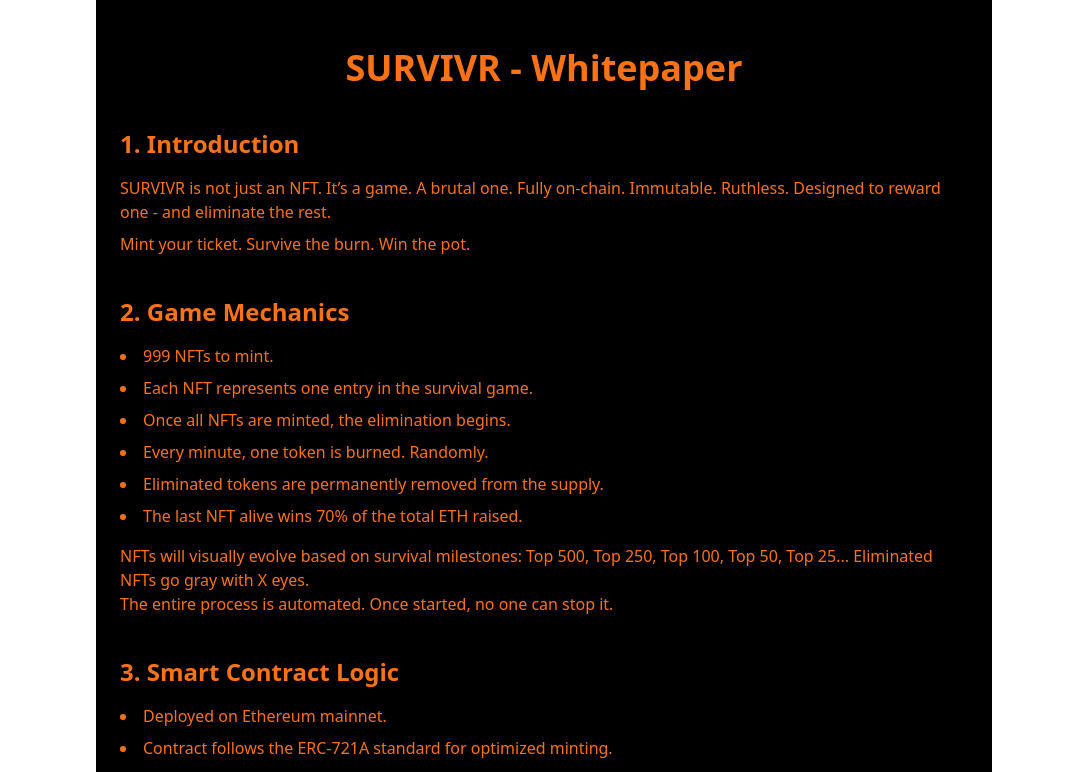
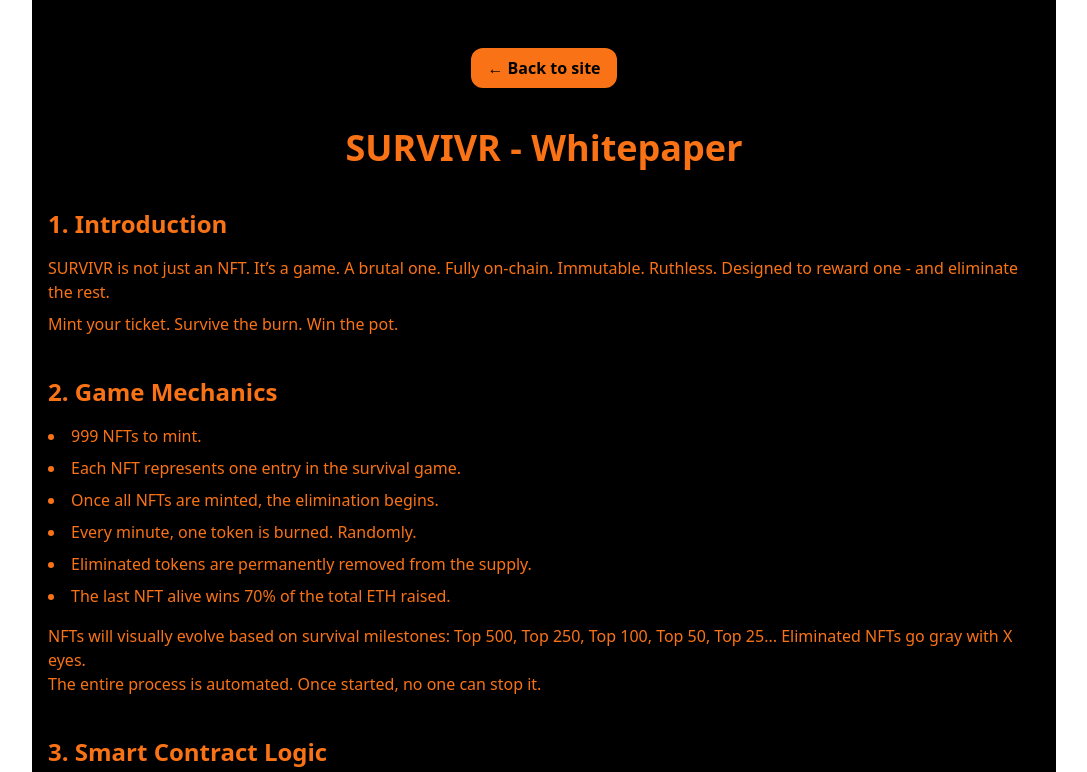
Before and after one commit to SurvivrDev/survivr-no-image, a Next.js app: page /whitepaper in a window 1280 px wide. Shown: the top 772 px of the page, without its empty margins (96-1183 px from the left). Built offline with nearby package versions, Linux system fonts and the light colour scheme.

Commit message:
Update whitepaper.js

```diff
--- a/pages/whitepaper.js
+++ b/pages/whitepaper.js
@@ -3,7 +3,16 @@
 
 export default function Whitepaper() {
   return (
-    <div className="min-h-screen bg-black text-orange-500 px-6 py-12 max-w-4xl mx-auto">
+    <div className="min-h-screen bg-black text-orange-500 px-4 py-12 w-full max-w-5xl mx-auto">
+      <div className="text-center mb-10">
+        <a
+          href="/"
+          className="inline-block bg-orange-500 text-black px-4 py-2 rounded-xl font-bold hover:bg-orange-400 transition"
+        >
+          ← Back to site
+        </a>
+      </div>
+
       <h1 className="text-4xl font-bold text-center mb-10">SURVIVR - Whitepaper</h1>
 
       <section className="mb-10">
```
